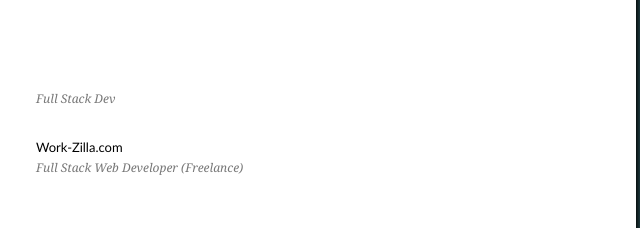
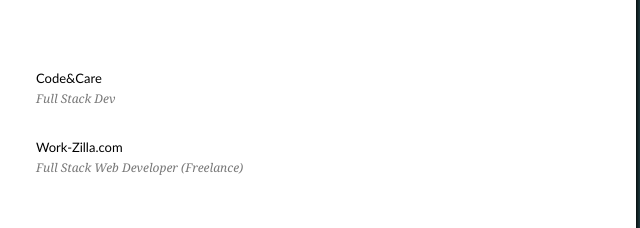
Before and after one commit to druny/danilenko.github.io, a plain HTML site: page index.html in a window 1280 px wide. Shown: the part 1354-1582 px from the top of the page, 414-1054 px from the left. Drawn offline with Linux system fonts and the light colour scheme.

Commit message:
Update job name

```diff
--- a/index.html
+++ b/index.html
@@ -215,7 +215,7 @@ HTML, CSS </p>
           <h2>EXPERIENCE</h2>
 	   <div class="content">
             <h3>February 2017 – PRESENTS </h3>
-            <p> <Code&Care /> <br />
+            <p> Code&Care <br />
               <em>Full Stack Dev</em></p>
             </ul>
           </div>
```
